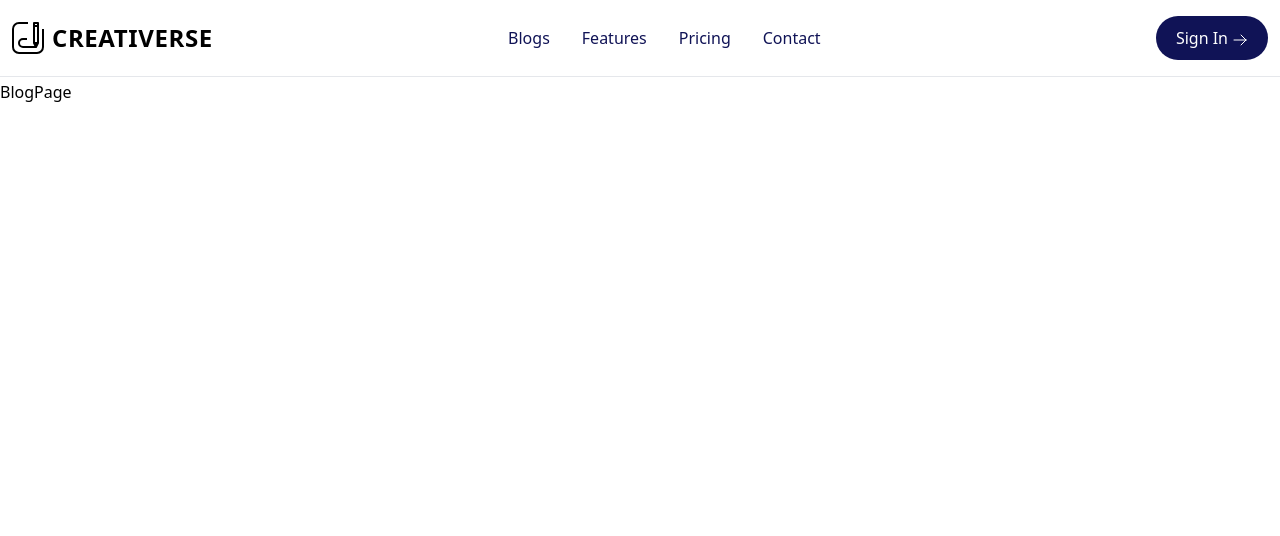
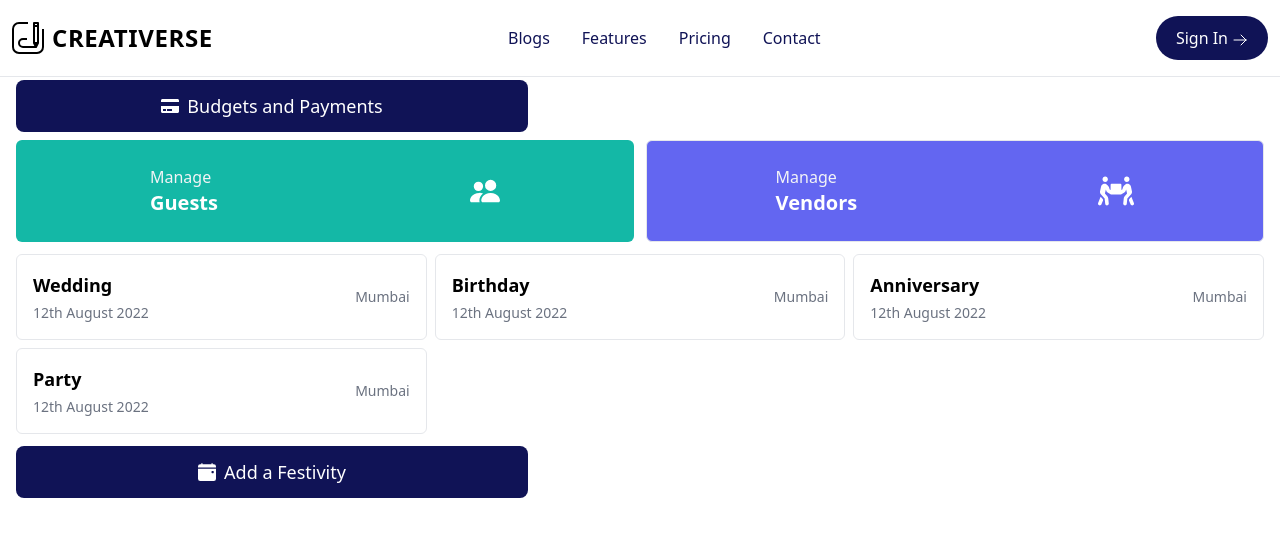
Before and after one commit to tanpreetjolly/fountane-getogether, a React (Vite) app in the folder client/: page /events/1 in a window 1280 px wide. Shown: the top 536 px of the page. Built offline with nearby package versions, Linux system fonts and the light colour scheme; no server answers; a web font is replaced by a local one; what react-confirm would draw is missing.

Commit message:
feat: event page

```diff
--- a/client/src/App.tsx
+++ b/client/src/App.tsx
@@ -20,7 +20,6 @@ import VerifyOTP from "./Pages/VerifyOTP"
 import ForgotPassword from "./Pages/ForgotPasswordPage"
 import DashBoard from "./Pages/DashBoardPage"
 import BlogEditor from "./Pages/BlogEditorPage"
-import Blog from "./Pages/BlogPage"
 import About from "./Pages/AboutPage"
 import ErrorPage from "./Pages/ErrorPage"
 import { useAppDispatch, useAppSelector } from "./hooks"
@@ -32,6 +31,7 @@ import PublicProfilePage from "./Pages/PublicProfile"
 import ProfilePage from "./Pages/ProfilePage"
 import FeaturesPage from "./components/Features"
 import CreateEvent from "./components/CreateEvent"
+import EventPage from "./Pages/BlogPage"
 
 const Layout = () => {
   const location = useLocation()
@@ -115,7 +115,7 @@ const router = createBrowserRouter([
 
       {
         path: "events/:id",
-        element: <Blog />,
+        element: <EventPage />,
       },
       {
         path: "events/create",
--- a/client/src/Pages/BlogPage.tsx
+++ b/client/src/Pages/BlogPage.tsx
@@ -1,9 +1,77 @@
-import React from "react"
+import { BsFillCalendarEventFill, BsFillPeopleFill } from "react-icons/bs"
+import Button from "../components/Button"
+import { useNavigate } from "react-router-dom"
+import { FaCreditCard, FaPeopleCarry } from "react-icons/fa"
+import SubEventCard from "./SubEventCard"
 
 type Props = {}
+// a data array to .map() SubeventCard on
+const data = [
 
-const BlogPage = (props: Props) => {
-  return <div>BlogPage</div>
+  {
+    id: "1",
+    name: "Wedding",
+    date: "12th August 2022",
+    venue: "Mumbai",
+  },
+  {
+    id: "2",
+    name: "Birthday",
+    date: "12th August 2022",
+    venue: "Mumbai",
+  },
+  {
+    id: "3",
+    name: "Anniversary",
+    date: "12th August 2022",
+    venue: "Mumbai",
+  },
+  {
+    id: "4",
+    name: "Party",
+    date: "12th August 2022",
+    venue: "Mumbai",
+  },
+]
+  const EventPage = (props: Props) => {
+  const navigate = useNavigate()
+  return (
+    <div className="px-4 space-y-2">
+      <Button
+        text="Budgets and Payments"
+        icon={<FaCreditCard />}
+        onClick={() => navigate("/create-festivity")}
+      />
+      <div className="flex justify-around gap-3">
+        <div className="flex items-center justify-around bg-teal-500 text-white rounded-md w-1/2 px-4 py-6 gap-4">
+          <div>
+            <div className="text-gray-100 ">Manage</div>
+            <div className="font-bold text-xl"> Guests</div>
+          </div>
+          <BsFillPeopleFill className="text-3xl" />
+        </div>
+        <div className="flex items-center justify-around bg-indigo-500 text-white border rounded-md w-1/2 px-4 py-6 gap-4">
+          <div>
+            <div className="text-gray-100 ">Manage</div>
+            <div className="font-bold text-xl"> Vendors</div>
+          </div>
+          <FaPeopleCarry className="text-4xl" />
+        </div>
+      </div>
+      <div>
+        <div className="grid grid-cols-1 md:grid-cols-2 lg:grid-cols-3 gap-2 my-3">
+          {data.map((event) => (
+            <SubEventCard key={event.id} event={event} />
+          ))}
+        </div>
+      </div>
+      <Button
+        text="Add a Festivity"
+        icon={<BsFillCalendarEventFill />}
+        onClick={() => navigate("/create-festivity")}
+      />
+    </div>
+  )
 }
 
-export default BlogPage
+export default EventPage
--- /dev/null
+++ b/client/src/Pages/SubEventCard.tsx
@@ -0,0 +1,27 @@
+type Props = {
+  event: {
+    id: string
+    name: string
+    date: string
+    venue: string
+  }
+}
+
+const SubEventCard = (props: Props) => {
+  return (
+    <div
+      className="bg-white border rounded-md p-4 cursor-pointer transition duration-300
+    "
+    >
+      <div className="flex justify-between items-center">
+        <div>
+          <div className="text-lg mb-1 font-semibold">{props.event.name}</div>
+          <div className="text-sm text-gray-500">{props.event.date}</div>
+        </div>
+        <div className="text-sm text-gray-500">{props.event.venue}</div>
+      </div>
+    </div>
+  )
+}
+
+export default SubEventCard
--- a/client/src/components/IsVendor.tsx
+++ b/client/src/components/IsVendor.tsx
@@ -18,7 +18,7 @@ const IsVendor = ({ handleChange, signUpValues }: Props) => {
   }
 
   return (
-    <ul className="grid w-full grid-cols-2 gap-4 text-white">
+    <ul className="grid w-full grid-cols-2 gap-4 text-white text-sm">
       <li className="h-full">
         <input
           type="radio"
```
